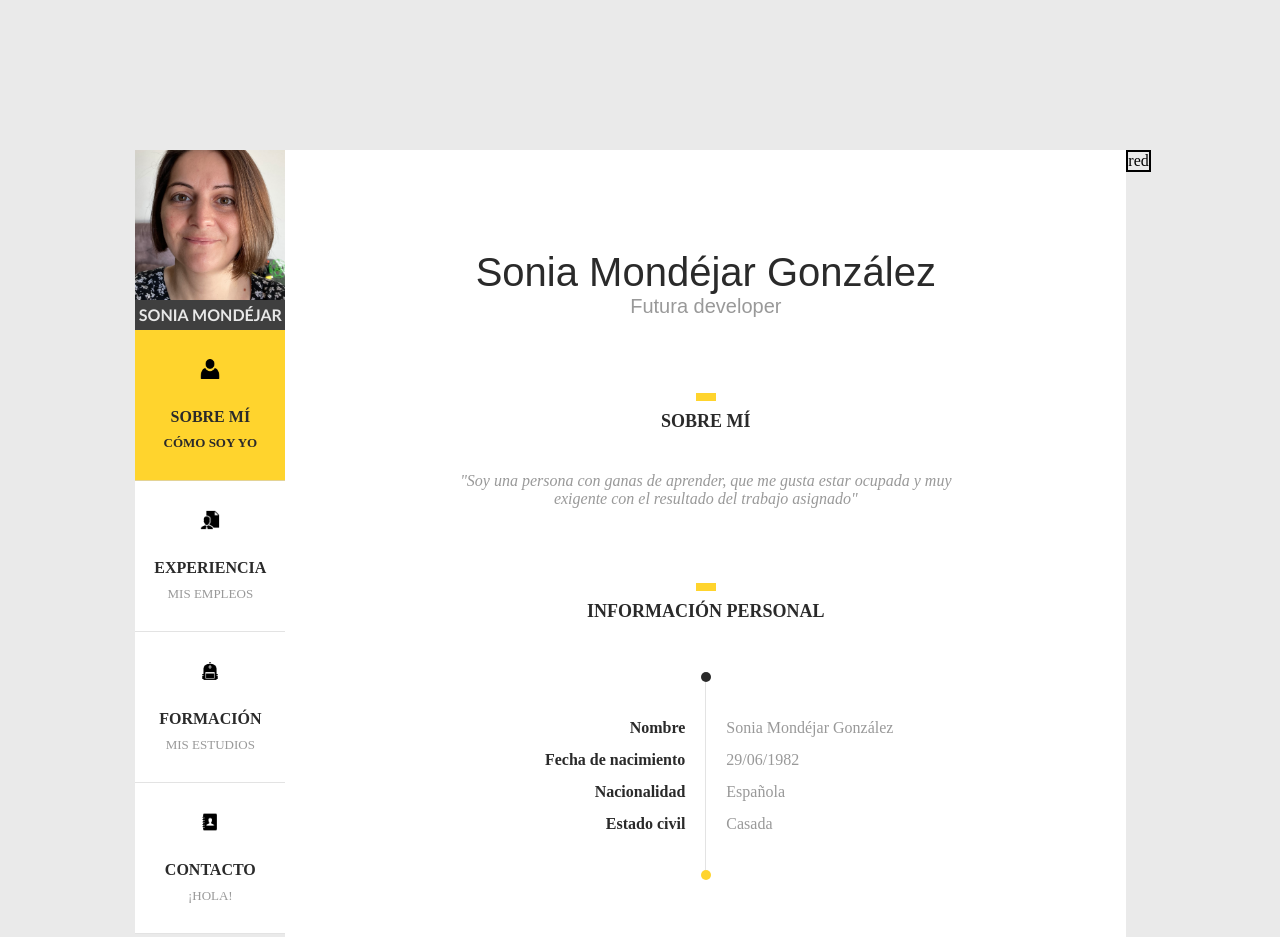
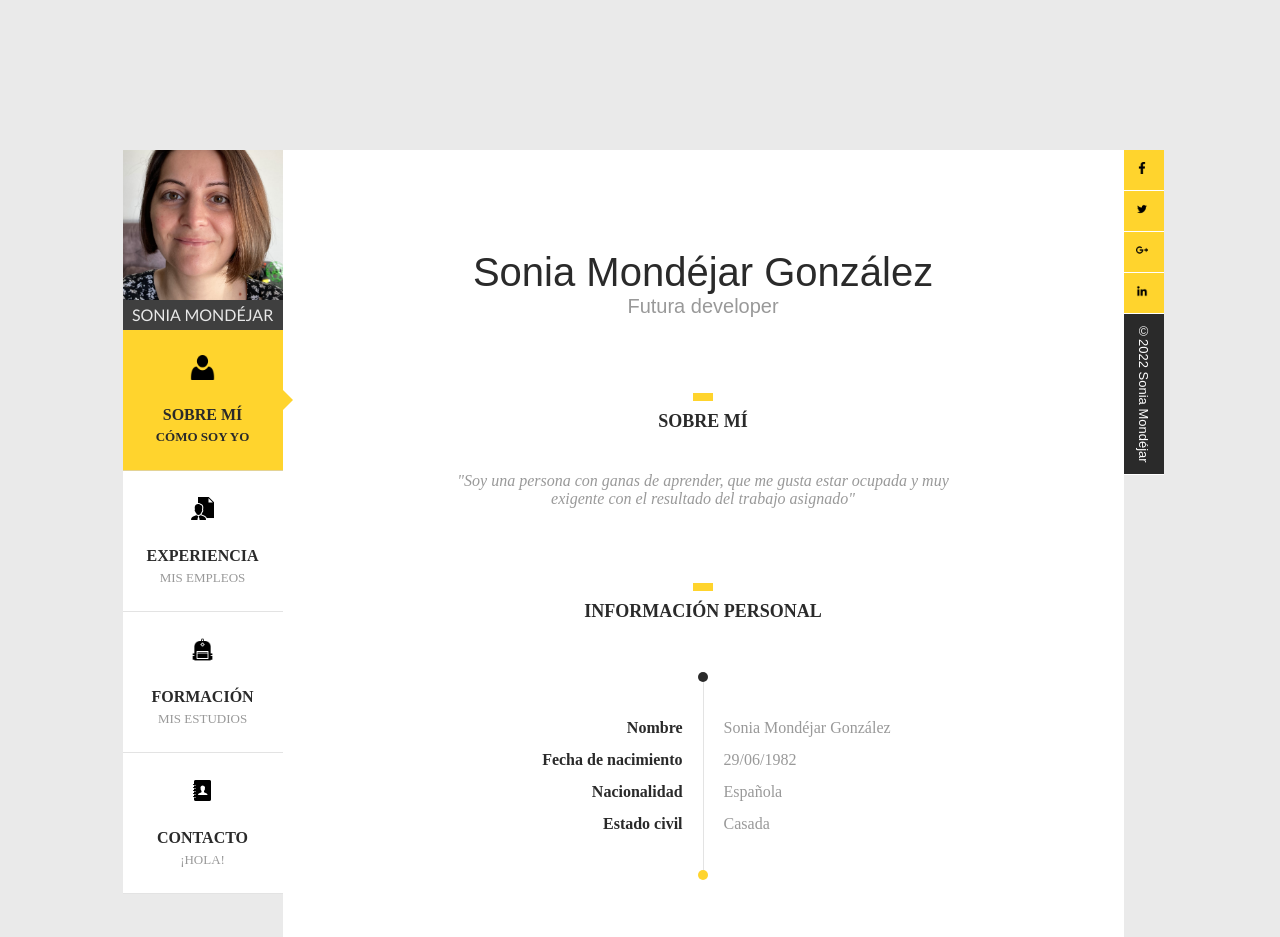
Before and after one commit to soniamogo/webPackPrueba, a website built with webpack: page dist/index.html in a window 1280 px wide. Shown: the top 937 px of the page. Built offline with nearby package versions, Linux system fonts and the light colour scheme.

Commit message:
avances 11/07

```diff
--- a/src/style.scss
+++ b/src/style.scss
@@ -8,8 +8,8 @@
 }
 
 @mixin celda(){
-    width: 150px;
-    height: 150px;
+    width: inherit;
+    height: 140px;
 }
 
 @mixin titulos(){
@@ -44,9 +44,10 @@ body{
         margin-left: 180px;
             #menu{
             @include flex(column, center, flex-start);
+            width: 160px;
                 #fotoNombre{
                     @include flex(column, center, center);
-                    width: 150px;
+                    width: inherit;
                     height: 180px;
                         #foto{
                             background-image: url('../dist/public/assets/Foto.png');
@@ -63,7 +64,6 @@ body{
                             text-align: center;
                             font-family:'Gill Sans', 'Gill Sans MT', Calibri, 'Trebuchet MS', sans-serif;
                             color: #e8e8e8;
-                            font-weight: bold;
                         }
 
                 }
@@ -72,9 +72,10 @@ body{
                     @include celda();
                     background-color: $colorFondoClaro;
                     border-bottom: solid 1px rgba(211, 211, 211, 0.634);
+                    z-index: 1;
 
                         .iconoMenu{
-                            width: 20px;
+                            width: 25px;
                         }
                         .tituloMenu{
                             @include titulos();
@@ -112,6 +113,7 @@ body{
                 background-color: $colorFondoClaro;
                 padding: 100px;
                 position: relative;
+                z-index: 0;
                     #tituloNombre{
                         font-size: 40px;
                         font-family: "Roboto Slab", Arial, Helvetica, sans-serif;
@@ -163,7 +165,6 @@ body{
                                 width: 300px;
                                 margin-top: 0;
                                 font-size: medium;
-
                             }
                             &:first-child{
                                 .etiqueta{
@@ -211,17 +212,81 @@ body{
                         height: 18px;
                         background-color: $colorAmarillo;
                         background-size: cover;
+                        border-bottom: #f1ca2d 1px solid;
                     }
                 }
 
             #redes{
                 @include flex(column, center, center);
-                width: 25px;
-                border: $border;
+                width: 40px;
+                    .iconosRedes{
+                        width: inherit;
+                        height: 40px;
+                        background-color: $colorAmarillo;
+                        border-bottom: solid 1px $colorFondoClaro;
+                        .iconoRed{
+                            padding-top: 12px;
+                            padding-left: 12px;
+                            width: 12px;
+                            height: 12px;
+                        }
+                    }
+                    #copyright{
+                        display: flex;
+                        align-items: center;
+                        padding-top: 10px;
+                        height: 150px;
+                        background-color: $colorOscuro;
+                        font-family:Arial, Helvetica, sans-serif;
+                        font-size: small;
+                        writing-mode: vertical-lr;
+                        color: $colorFondoClaro;
+                    }
             }
             .paginas{
                 padding-top: 100px;
             }
+            #texto2{
+                width: 99%;
+                height: 10px;
+                margin-left: 3px;
+                margin-right: 20px;
+                background-color: $colorFondoClaro;
+                position: relative;
+                margin-top: 0;
+                z-index: -1;
+                    &:before{
+                        content: "";
+                        position: absolute;
+                        left: 0;
+                        bottom: 0;
+                        width: 100%;
+                        height: 10px;
+                        background: linear-gradient(to top, #f5cd2c, #c0a123);
+                        background-size: cover;
+                    }
+                }
+                #texto3{
+                    width: 98%;
+                    height: 10px;
+                    margin-left: 6px;
+                    margin-right: 20px;
+                    background-color: $colorFondoClaro;
+                    position: relative;
+                    margin-top: 0;
+                    z-index: -2;
+                        &:before{
+                            content: "";
+                            position: absolute;
+                            left: 0;
+                            bottom: 0;
+                            width: 100%;
+                            height: 10px;
+                            background: linear-gradient(to top, #f5cd2c, #c0a123);
+                            background-size: cover;
+                        }
+                    }
+
 
 
     }
```
Also changed, not shown: dist/index.html, dist/public/assets/google-mas.png (added), dist/public/assets/iconoFace.png (added), dist/public/assets/iconoTwit.png (added), dist/public/assets/linkedin.png (added).
